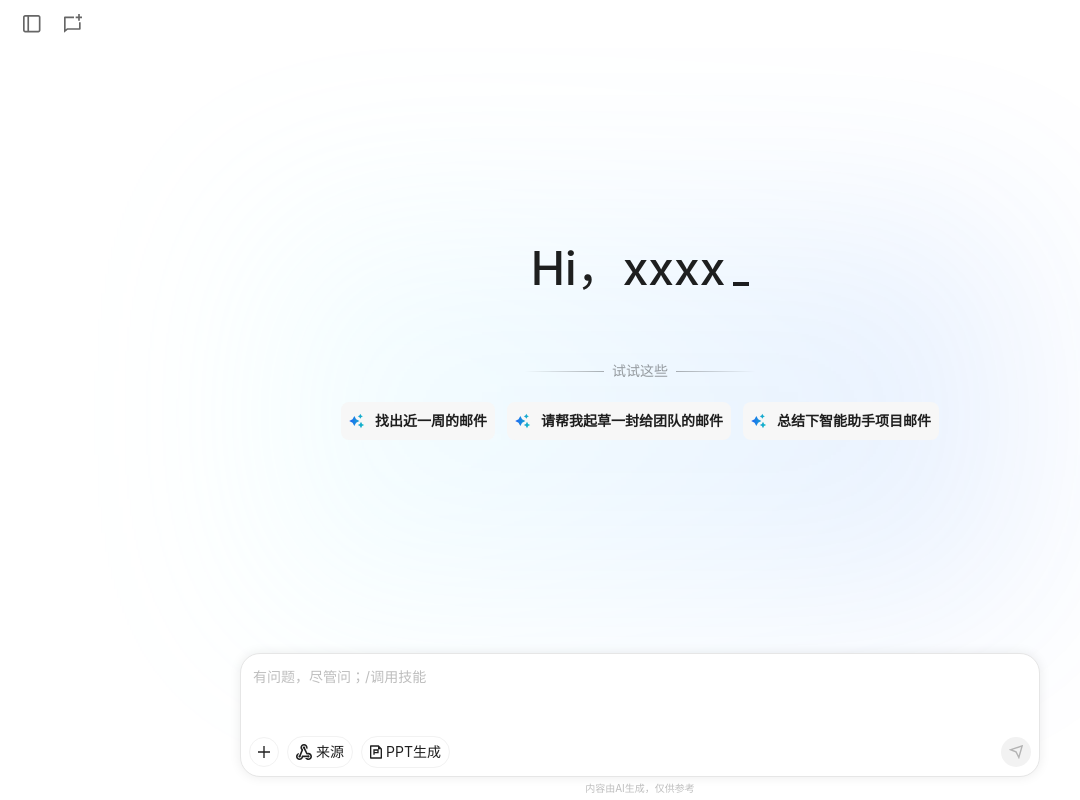
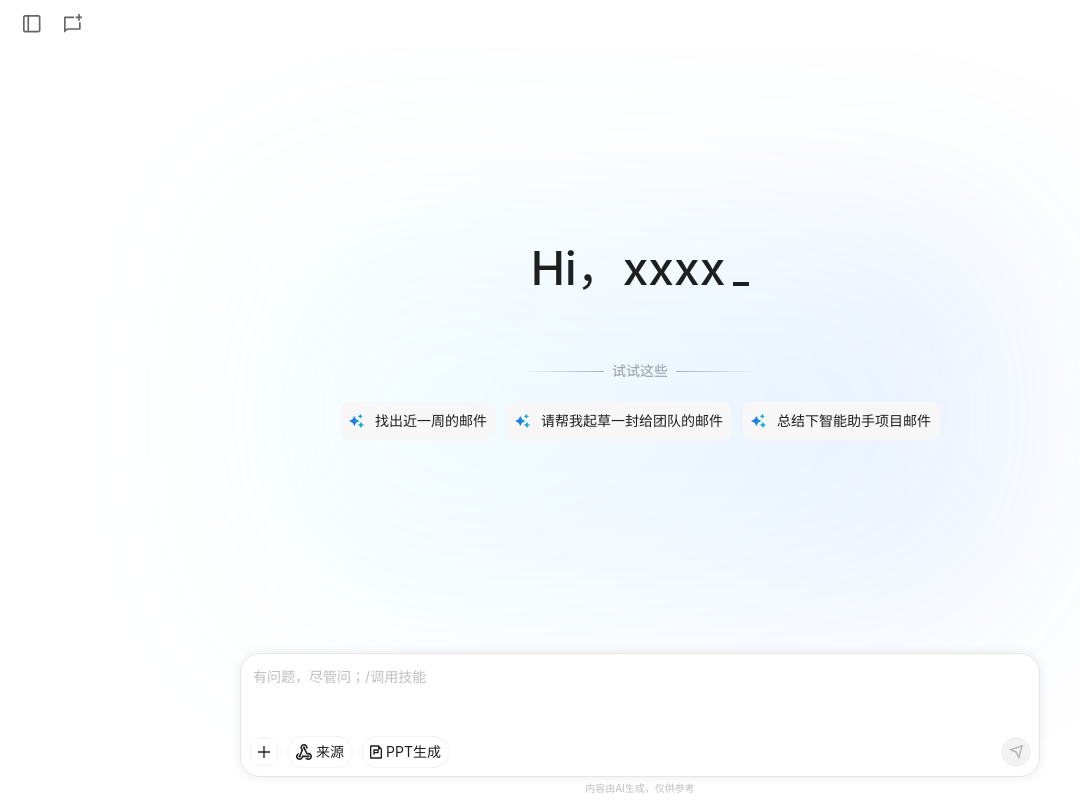
Before and after one commit to helloyoung623/BlueCloud, a React (Vite) app: page / in a window 1280 px wide. Shown: the whole page, without its empty margins (0-1080 px from the left). Built offline with nearby package versions, Linux system fonts and the light colour scheme.

Commit message:
Migrate Figma-Make-Version: aa60c333-e929-4960-bc93-547325cf03b4

```diff
--- a/src/app/App.tsx
+++ b/src/app/App.tsx
@@ -459,7 +459,7 @@ function Sidebar({ history, setHistory, onClose, onNewChat, activeId, onSelect }
         </button>
         {/* 新任务 button */}
         <button onClick={onNewChat} className="absolute left-1/2 top-[48px] -translate-x-1/2 w-[216px] rounded-[4px] flex items-center justify-center gap-[8px] px-[16px] py-[5px] cursor-pointer hover:bg-[#f7f7f7] transition-colors">
-          <div aria-hidden className="absolute inset-0 rounded-[4px] border border-[#e6e6e6] pointer-events-none" />
+          <div aria-hidden className="absolute inset-0 rounded-[4px] border border-[#e6e6e6] pointer-events-none bg-[#00000000]" />
           <svg width="16" height="15" viewBox="0 0 14.6667 15" fill="none" className="shrink-0">
             <path d={svgSidebar.p2e5a6e00} fill="black" fillOpacity="0.88" />
           </svg>
@@ -682,14 +682,14 @@ function HomeView({ input, onInputChange, onSend }: { input: string; onInputChan
           <div className="flex-1 flex flex-col items-center w-full">
             <div className="shrink-0 flex items-center gap-[8px] pt-[32px] pb-[20px]">
               <svg width="80" height="1" viewBox="0 0 80 1" fill="none"><path d="M0 0.5H80" stroke="url(#gl)" /><defs><linearGradient id="gl" x1="0" y1="1" x2="80" y2="1" gradientUnits="userSpaceOnUse"><stop stopOpacity="0" /><stop offset="1" stopOpacity="0.3" /></linearGradient></defs></svg>
-              <span className="text-[14px] font-medium leading-[22px] text-[rgba(0,0,0,0.38)] whitespace-nowrap">试试这些</span>
+              <span className="text-[14px] leading-[22px] text-[rgba(0,0,0,0.38)] whitespace-nowrap">试试这些</span>
               <svg width="80" height="1" viewBox="0 0 80 1" fill="none"><path d="M0 0.5H80" stroke="url(#gr)" /><defs><linearGradient id="gr" x1="0" y1="1" x2="80" y2="1" gradientUnits="userSpaceOnUse"><stop stopOpacity="0.3" /><stop offset="1" stopOpacity="0" /></linearGradient></defs></svg>
             </div>
             <div className="shrink-0 flex flex-wrap items-center justify-center gap-[12px]">
               {SUGGESTIONS.map((s, i) => (
                 <button key={s} onClick={() => onInputChange(s)} className="flex items-center gap-[10px] px-[8px] py-[8px] bg-[#f7f7f7] hover:bg-[#f2f2f2] rounded-[8px] transition-colors cursor-pointer">
                   <AIIcon uid={`s${i}`} />
-                  <span className="text-[14px] leading-[22px] text-[rgba(0,0,0,0.88)] whitespace-nowrap font-bold">{s}</span>
+                  <span className="text-[14px] leading-[22px] text-[rgba(0,0,0,0.88)] whitespace-nowrap font-normal">{s}</span>
                 </button>
               ))}
             </div>
```
